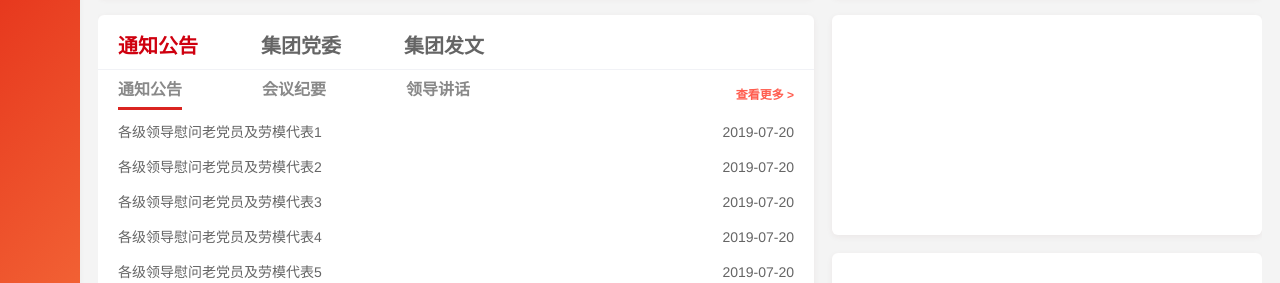
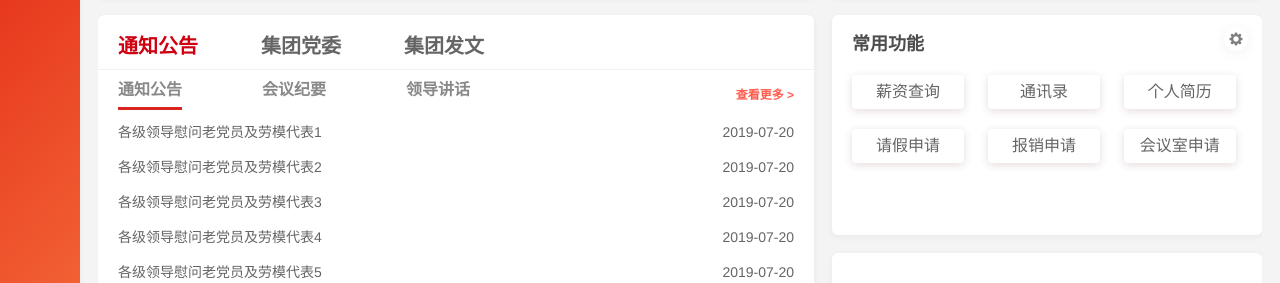
Before and after one commit to wanghao12345/jinou, a plain HTML site: page index.html in a window 1280 px wide. Shown: the part 517-800 px from the top of the page. Drawn offline with Linux system fonts and the light colour scheme.

Commit message:
常用功能

```diff
--- a/index.html
+++ b/index.html
@@ -53,7 +53,7 @@
         <!--顶部内容-->
         <div class="main-top-box">
             <div class="main-top-left">
-                <img src="./static/img/金隅集团一体化管控综合信息平台.png" alt="">
+                <img src="./static/img/金隅集团一体化管控综合信息平台.png" alt="金隅集团一体化管控综合信息平台">
             </div>
             <div class="main-top-right">
                 <ul class="nav nav-pills">
@@ -321,6 +321,20 @@
                     </div>
                     <!--常用功能-->
                     <div class="common-func-box box-shadow-panel">
+                        <div class="jinou-title-box common-func-title-box">
+                            <h2>常用功能</h2>
+                            <span>
+                                <img src="./static/img/icon-设置.png" alt="设置">
+                            </span>
+                        </div>
+                        <div class="func-list-box">
+                            <span>薪资查询</span>
+                            <span>通讯录</span>
+                            <span>个人简历</span>
+                            <span>请假申请</span>
+                            <span>报销申请</span>
+                            <span>会议室申请</span>
+                        </div>
 
                     </div>
                     <!--日期模块-->
--- a/static/css/index.css
+++ b/static/css/index.css
@@ -526,6 +526,37 @@
     height: 220px;
     margin-top: 18px;
 }
+.common-func-title-box{
+    padding-right: 0;
+}
+.common-func-title-box span{
+    float: right;
+}
+.common-func-title-box span img {
+
+}
+.func-list-box{
+    width: 100%;
+    height: 150px;
+    overflow-y: auto;
+    box-sizing: border-box;
+    padding: 0 10px;
+}
+.func-list-box span{
+    display: inline-block;
+    width:112px;
+    height:34px;
+    background:rgba(255,255,255,1);
+    box-shadow:0px 2px 8px 0px rgba(106,32,31,0.16);
+    border-radius:4px;
+    margin: 10px;
+    font-size:16px;
+    font-family:Helvetica;
+    color:rgba(101,101,101,1);
+    text-align: center;
+    line-height: 34px;
+}
+
 .date-manage-box{
     width: 100%;
     height: 340px;
```
